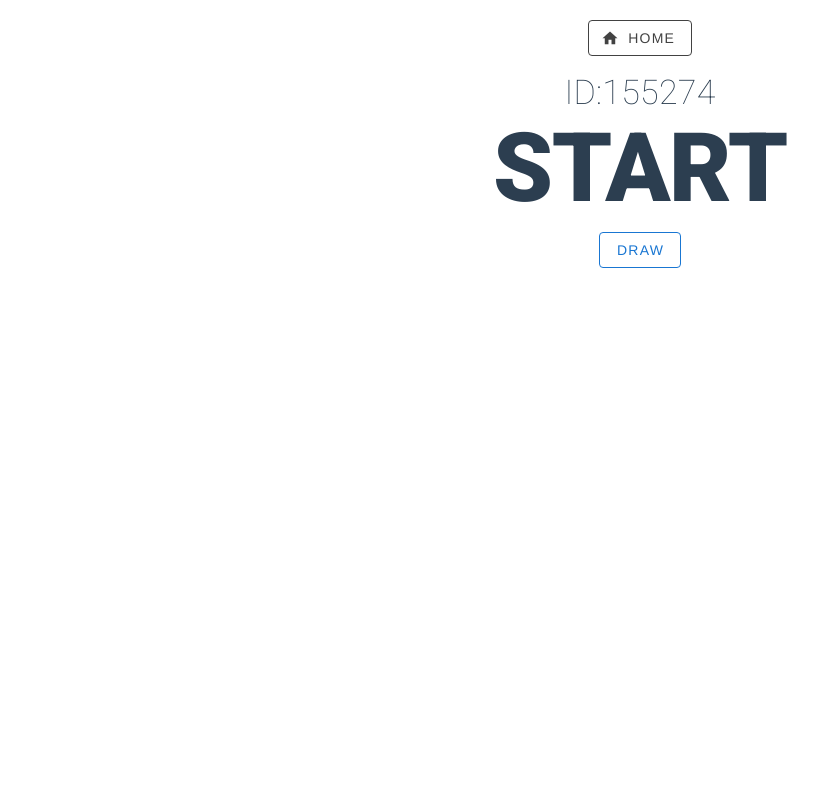
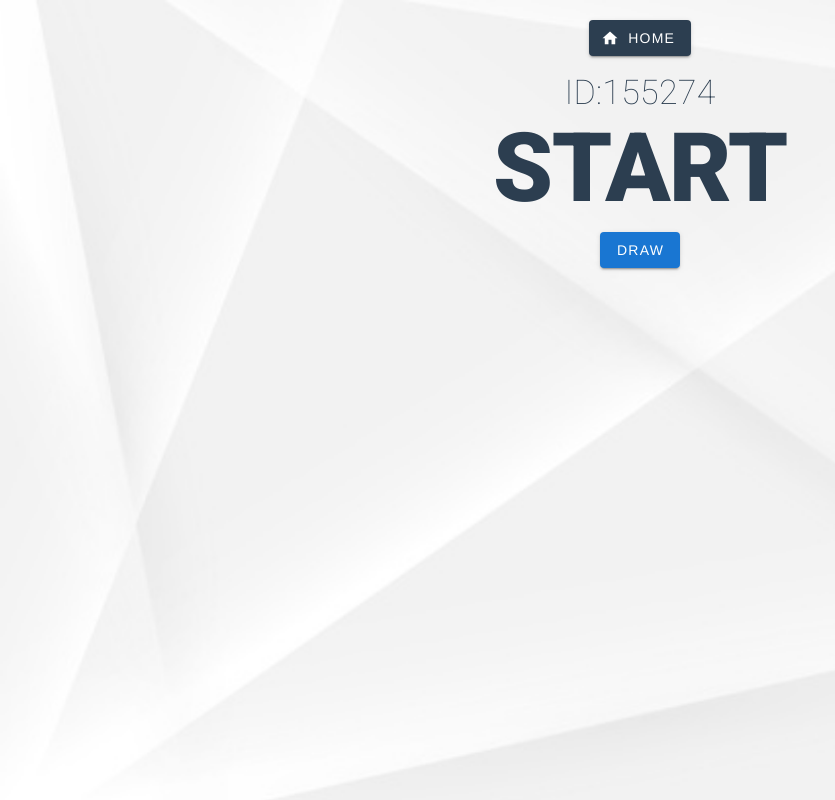
Before and after one commit to AZKZ/bingo, a Vue app: page /host in a window 1280 px wide. Shown: the whole page, without its empty margins (0-835 px from the left). Built offline with nearby package versions, Linux system fonts and the light colour scheme.

Commit message:
デザインの変更

```diff
--- a/src/App.vue
+++ b/src/App.vue
@@ -1,9 +1,11 @@
 <template>
-  <v-app>
-    <v-container>
-      <router-view/>
-    </v-container>
-  </v-app>
+  <div id='app'>
+    <v-app>
+      <v-container>
+        <router-view/>
+      </v-container>
+    </v-app>
+  </div>
 </template>
 
 <script>
@@ -19,5 +21,7 @@ export default {
   -moz-osx-font-smoothing: grayscale;
   text-align: center;
   color: #2c3e50;
+  background-image:url('~@/assets/background.jpg');
+  background-size:cover;
 }
 </style>
--- a/src/components/HomeButton.vue
+++ b/src/components/HomeButton.vue
@@ -1,6 +1,6 @@
 <template>
   <div id='homeButton'>
-    <v-btn class='ma-2' outlined color='secondary' v-on:click='backHome'>
+    <v-btn class='ma-2' color='#2c3e50' v-on:click='backHome' dark>
       <v-icon left>mdi-home</v-icon>Home
     </v-btn>
   </div>
--- a/src/components/Host.vue
+++ b/src/components/Host.vue
@@ -3,10 +3,10 @@
     <home-button />
     <p class='ma-2 text-h4 font-weight-thin' color='info'>ID:{{bingoId}}</p>
     <p id='number' class='ma-2 text-h1 font-weight-black'>{{number}}</p>
-    <v-btn class='ma-2' outlined color='primary' v-on:click='drawNumber'>Draw</v-btn>
+    <v-btn class='ma-2' color='primary' v-on:click='drawNumber'>Draw</v-btn>
     <v-row class='ma-2' no-gutters>
       <v-col v-for='n in drawnNumbers.length' :key='n' cols="2" md='1'>
-        <v-card outlined tile>
+        <v-card raised tile color="#0000">
           <span class='text-h4 font-weight-bold'>{{drawnNumbers[n-1]}}</span>
         </v-card>
       </v-col>
--- a/src/components/Player.vue
+++ b/src/components/Player.vue
@@ -328,7 +328,7 @@ export default {
 }
 .filled {
   font-weight: lighter;
-  background-color: lightgray;
+  background-color:darkgray;
   text-decoration-line: line-through;
 }
 .reach {
--- a/src/views/Home.vue
+++ b/src/views/Home.vue
@@ -3,11 +3,11 @@
     <!-- タイトルを画像にするのもあり -->
     <p id='title' class='ma-8 text-h1 font-weight-medium font-italic'>Bingo</p>
     <router-link :to='{name: "Host"}' tag='v-btn'>
-      <v-btn class='ma-2' outlined color='secondary'>Host</v-btn>
+      <v-btn class='ma-2' color='#2c3e50' dark>Host</v-btn>
     </router-link>
     <br />
     <router-link :to='{name: "Player"}' tag='v-btn'>
-      <v-btn class='ma-2' outlined color='secondary'>Player</v-btn>
+      <v-btn class='ma-2' color='#2c3e50' dark>Player</v-btn>
     </router-link>
   </div>
 </template>
```
Also changed, not shown: src/assets/background.jpg (added).
